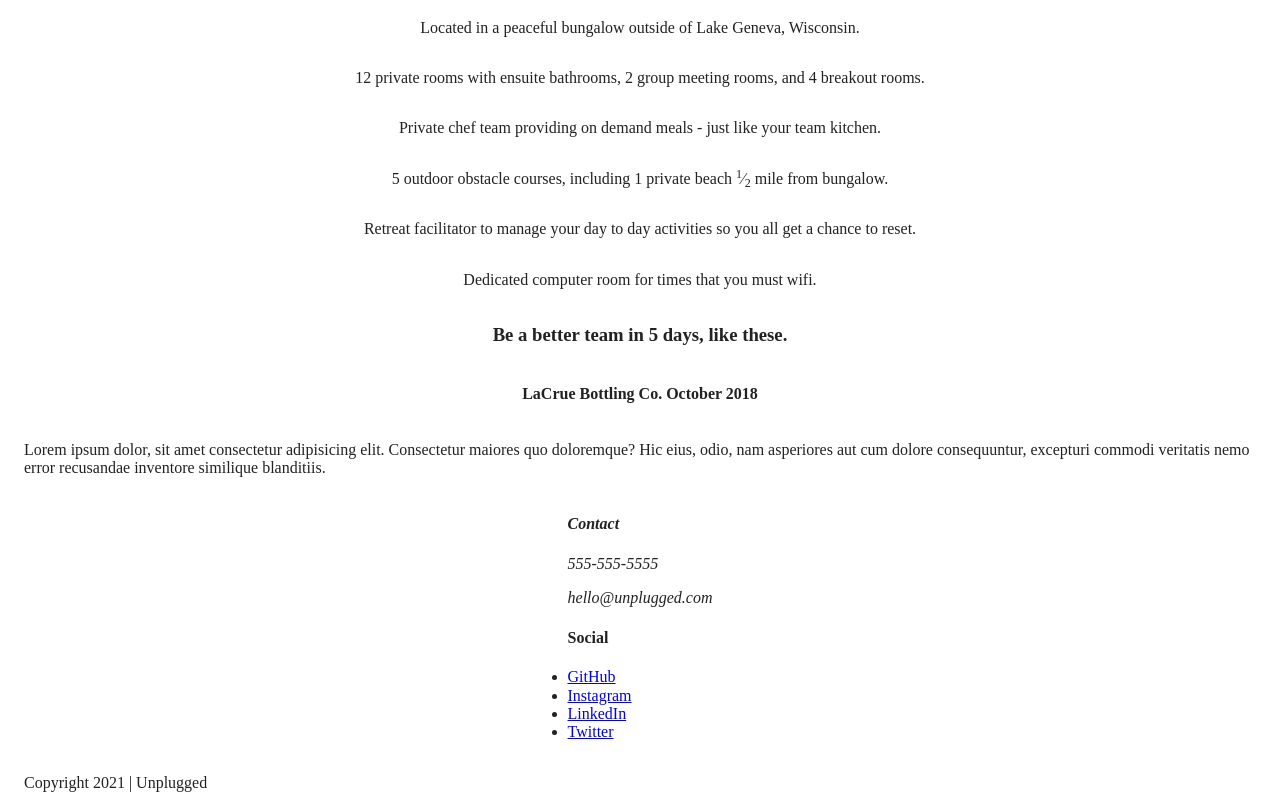
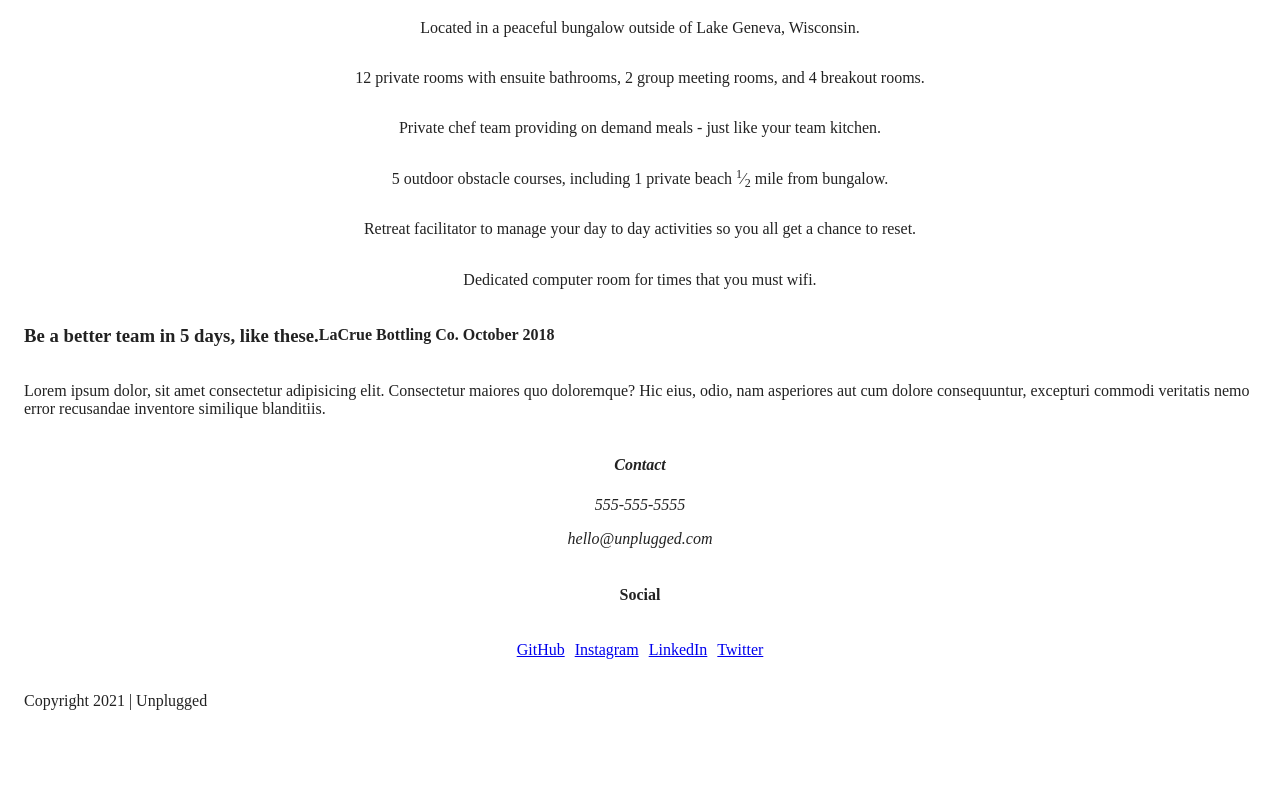
Before and after one commit to drichcodes/unplugged-retreat, a website built with Parcel: page index.html in a window 1280 px wide. Shown: the part 435-1243 px from the top of the page. After the commit the page ends 1161 px from the top, so only its background shows below. Built offline with nearby package versions, Linux system fonts and the light colour scheme.

Commit message:
Added styles for reviews and footer

```diff
--- a/css/main.css
+++ b/css/main.css
@@ -164,6 +164,38 @@ textarea {
      text-align: center;
      width: 65%;
    }
+
+   /*** Reviews Styles ***/
+   .reviews .content-wrapper {
+     flex-flow: row wrap;
+     justify-content: flex-start;
+   }
+
+   /*** Footer Styles ***/
+   footer .footer-content {
+     display: flex;
+     justify-content: center;
+     align-items: center;
+     flex-flow: column nowrap;
+   }
+
+   address {
+     text-align: center;
+   }
+
+   .social-icons h4 {
+     text-align: center;
+   }
+
+   footer ul {
+     display: inline-flex;
+   }
+
+   footer ul li {
+     list-style: none;
+     margin: 0 5px;
+   }
+
 /* ==========================================================================
    Helper classes
    ========================================================================== */
```
